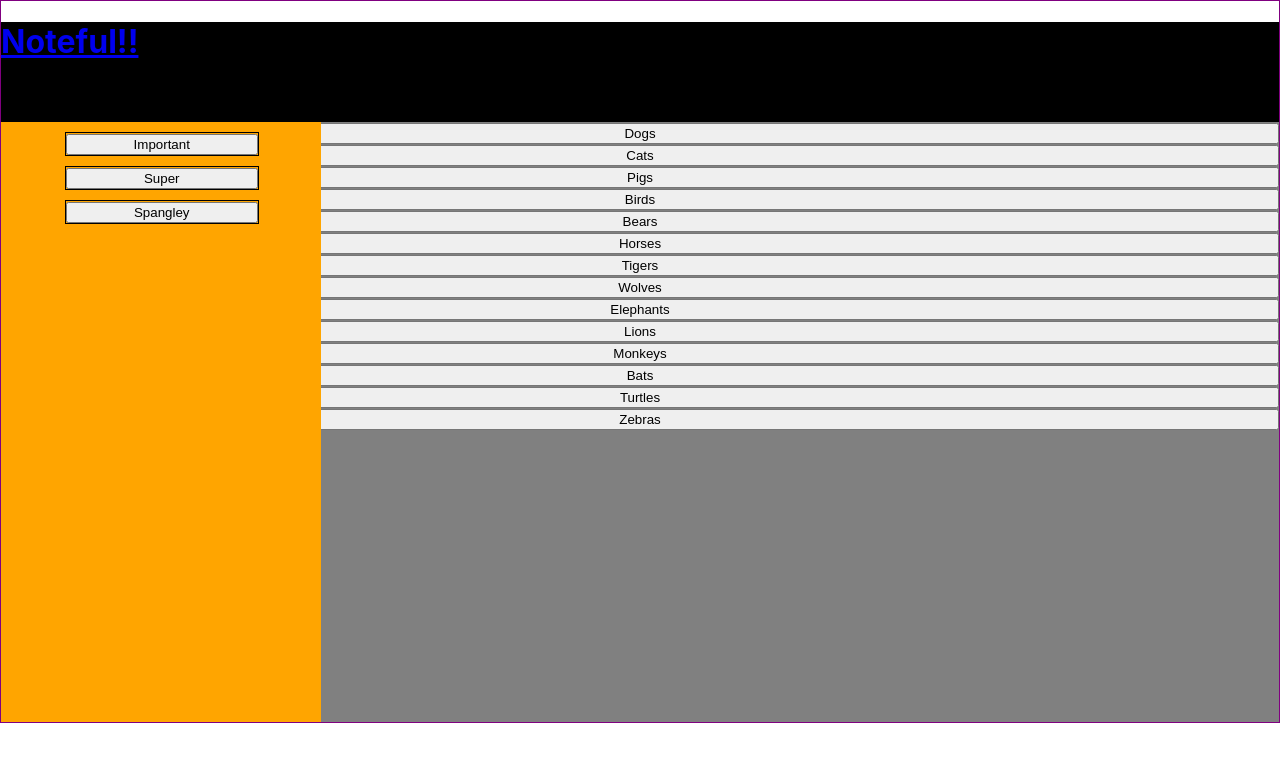
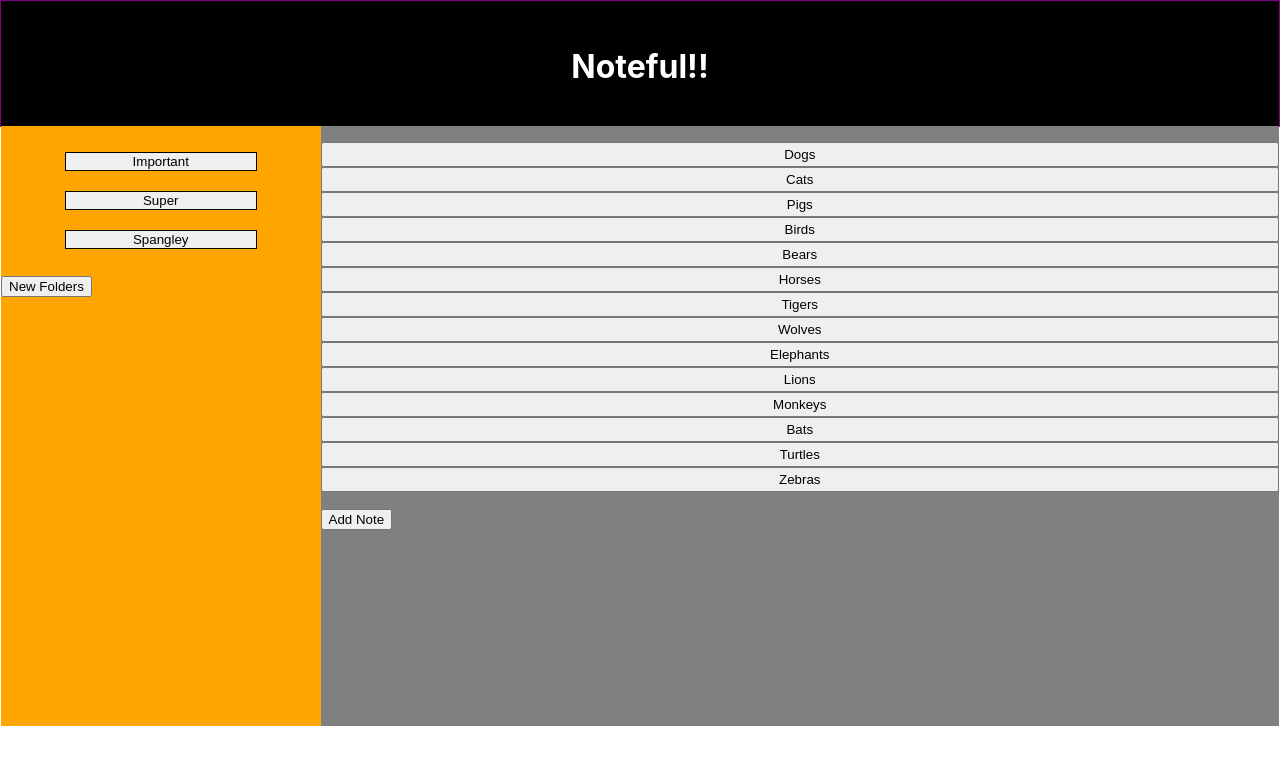
Before and after one commit to mjstthomas/notely, a React (Create React App) app: page / in a window 1280 px wide. Shown: the top 764 px of the page. Built offline with nearby package versions, Linux system fonts and the light colour scheme.

Commit message:
functionality done

```diff
--- a/src/App.css
+++ b/src/App.css
@@ -28,8 +28,15 @@
 header{
   width: 100%;
   height: 100px;
+  text-decoration: none;
+  text-align: center;
+  padding-top: 25px;
   color: white;
   background: black;
+}
+a{
+  text-decoration: none;
+  color: white;
 }
 section{
   position: relative;
@@ -50,9 +57,11 @@ nav{
   background-color: orange;
 }
 main{
+  position: absolute;
+  left: 25%;
   display: inline-block;
   box-sizing: border-box;
-  width: 100%;
+  width: 75%;
   height: 600px;
   margin: 0;
   background-color: gray;
@@ -63,12 +72,25 @@ main{
   border: 1px solid black;
 
 }
-button{
-  width: 100%;
+ul{
+  padding: 0;
+}
+li{
+  margin-left: 0;
+  list-style: none;
+  text-decoration: none;
 }
 button:hover{
   background-color: green;
 }
+button:active{
+  background-color: blue;
+}
+.note{
+  width: 100%;
+  height: 25px;
+}
+
 
 @keyframes App-logo-spin {
   from {
--- a/src/App.js
+++ b/src/App.js
@@ -4,7 +4,10 @@ import { Route } from 'react-router-dom'
 import Header from './Header'
 import store from './store'
 import Folders from './Folders/Folders'
+import GoBack from './Folders/GoBack'
+import Main from './Notes/Main'
 import Notes from './Notes/Notes'
+import ExactNote from './Notes/ExactNote'
 
 class App extends React.Component {
   state = {
@@ -12,8 +15,6 @@ class App extends React.Component {
     notes: store.notes
   }
   render(){
-    const folders = this.state.folders.map(folder => <Folders id={folder.id} name={folder.name} />)
-    const notes = this.state.notes.map(note => <Notes id={note.id} folderId={note.folderId} name={note.name} content={note.content} />)
     return (
       <div className="App">
         <header>
@@ -21,10 +22,22 @@ class App extends React.Component {
         </header>
         <section>
         <nav>
-          {folders}
+          <Route path="/" exact render={() => <Folders folders={this.state.folders} />} />
+          <Route path='/folders/:folderId' render= {(props) => <Folders folders={this.state.folders} selected={props.match.params.folderId} />} />
+          <Route path='/notes/:noteId' render={() => <GoBack />} />
         </nav>
         <main>
-          {notes}
+          <Route path='/' exact render={() => <Main notes={this.state.notes}/> } />
+          <Route path='/folders/:folderId' render={(props) => {
+              return (
+                <Main notes={this.state.notes.filter(note => note.folderId === props.match.params.folderId)}/>
+              )}}
+          />
+          <Route path='/notes/:noteId' render={(props) => {
+              const exactNote = this.state.notes.find(note => note.id === props.match.params.noteId)
+            return (
+            <ExactNote {...exactNote}/>)
+          }}/>
         </main>
         </section>
       </div>
--- a/src/Folders/Folders.js
+++ b/src/Folders/Folders.js
@@ -1,9 +1,14 @@
 import React from 'react'
+import {Route, Link} from 'react-router-dom'
 
 export default function Folders(props){
+	const folder = props.folders.map(folder => <li className="links"><Link to={`/folders/${folder.id}`}><button className="folders">{folder.name}</button></Link></li>)
 	return (
-		<div className="folders">
-			<button>{props.name}</button>
+		<div>
+			<ul>
+				{folder}
+			</ul>
+			<button>New Folders</button>
 		</div>
 		)
 }
--- /dev/null
+++ b/src/Folders/GoBack.js
@@ -0,0 +1,7 @@
+import React from 'react'
+import {Link} from 'react-router-dom'
+
+export default function GoBack(props){
+	return(
+		 <Link to='/'>Go Back</Link>)
+}
--- /dev/null
+++ b/src/Notes/ExactNote.js
@@ -0,0 +1,9 @@
+import React from 'react'
+
+export default function ExactNote(props){
+	return(
+		<div>
+			<h2>{props.name}</h2>
+			<p>{props.content}</p>
+		</div>)
+}
--- /dev/null
+++ b/src/Notes/Main.js
@@ -0,0 +1,14 @@
+import React from 'react'
+import {Link} from 'react-router-dom'
+import Notes from './Notes'
+
+export default function Main(props){
+	const notes = props.notes.map(note => <li><Notes id={note.id} name={note.name} content={note.content} /></li>)
+	return(
+		<div>
+			<ul>
+				{notes}
+			</ul>
+			<button>Add Note</button>
+		</div>)
+}
--- a/src/Notes/Notes.js
+++ b/src/Notes/Notes.js
@@ -1,8 +1,10 @@
 import React from 'react'
+import { Link } from 'react-router-dom'
 
 export default function Notes(props){
 	return (
 		<div className="notes">
-			<button className="note">{props.name}</button>
-		</div>)
+			<Link to={`/Notes/${props.id}`} ><button className="note">{props.name}</button></Link>
+		</div>
+	)
 }
```
